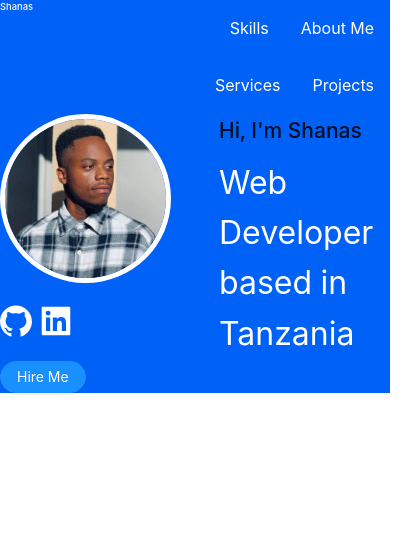
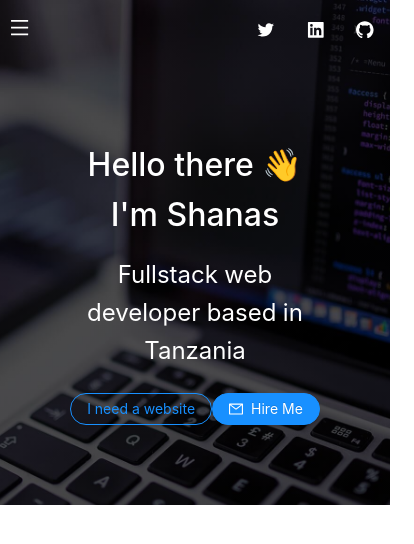
Before and after one commit to mrshanas/portfolio, a React (Create React App) app: page / in a window 390 px wide. Shown: the top 544 px of the page, 414 px wide, since content can reach past the window. Built offline with nearby package versions, Linux system fonts and the light colour scheme.

Commit message:
Header section

```diff
--- a/src/App.css
+++ b/src/App.css
@@ -1,44 +1,76 @@
-nav ul li {
+/* Header styles */
+nav ul li,
+.icons-links ul li {
   list-style: none;
   display: inline;
   float: right;
 }
-nav ul li a {
+nav ul li a,
+.icons-links ul li a {
   text-decoration: none;
   display: block;
   padding: 1rem;
   color: #fff;
-  font-size: 1rem;
+  font-size: 1.1rem;
 }
-.label {
-  color: #fff;
-  font: 10rem;
-}
-.hero-text {
-  margin: 0 auto;
-}
-.hero-text h1,
-p {
-  color: #fff;
-  font-size: 2rem;
-}
-.top-img {
-  background: #0061f7;
+
+.top-section {
+  background-image: linear-gradient(rgba(0, 0, 0, 0.5), rgba(0, 0, 0, 0.5)),
+    url("./assets/images/1947484.jpg");
   height: 100%;
   background-position: center;
   background-repeat: no-repeat;
   background-size: cover;
-
   position: relative;
 }
-.icons {
+.header-text {
+  margin: 10rem auto;
+  text-align: center;
+}
+.header-text h1 {
   color: #fff;
   font-size: 2rem;
 }
-
-.circular-image img {
-  border-radius: 50%;
-  width: 100%;
-  height: auto;
-  border: 5px solid #fff;
+.header-text p {
+  text-align: center;
+  color: #fff;
+  font-size: 1.5rem;
 }
+.mobile-menu {
+  display: none;
+}
+@media only screen and (max-width: 768px) {
+  .navbar {
+    display: none;
+  }
+  .mobile-menu {
+    display: flex;
+    float: left;
+    top: 20%;
+    position: relative;
+  }
+  .icons-links {
+    float: right;
+  }
+  .drawer-button {
+    text-decoration: none;
+    position: relative;
+    top: 20%;
+    padding-left: 0.6rem;
+    padding-top: 0.4rem;
+  }
+  .toggle-icon {
+    font-size: 1.2rem;
+    color: #fff;
+  }
+  .mobile-links li {
+    list-style: none;
+    padding: 1rem 1rem;
+  }
+  .mobile-links li a {
+    color: #000;
+  }
+  .header-text {
+    margin: 5rem auto;
+  }
+}
--- a/src/components/Header/Header.js
+++ b/src/components/Header/Header.js
@@ -1,13 +1,26 @@
 import React from "react";
 import Navbar from "./Navbar/Navbar";
-import Hero from "./Hero/Hero";
-import { Row, Col } from "antd";
+import { Row, Col, Button } from "antd";
+import { MailOutlined } from "@ant-design/icons";
 
 const Header = () => {
   return (
-    <section className="top-img">
+    <section className="top-section">
       <Navbar />
-      <Hero />
+      <Row>
+        <Col span={16} offset={4}>
+          <div className="header-text">
+            <h1>Hello there 👋 I'm Shanas</h1>
+            <p>Fullstack web developer based in Tanzania</p>
+            <Button shape="round" type="primary" ghost={true}>
+              I need a website
+            </Button>
+            <Button shape="round" type="primary" icon={<MailOutlined />}>
+              Hire Me
+            </Button>
+          </div>
+        </Col>
+      </Row>
     </section>
   );
 };
--- a/src/components/Header/Hero/Hero.js
+++ /dev/null
@@ -1,39 +0,0 @@
-import React from "react";
-import { Row, Col, Space, Button } from "antd";
-import { GithubFilled, LinkedinFilled } from "@ant-design/icons";
-import shanas from "../../../assets/images/photo_2022-02-22_22-09-49.jpg";
-
-const Hero = () => {
-  return (
-    <Row gutter={[48]}>
-      <Col span={12}>
-        <div className="hero-text">
-          <div className="circular-image">
-            <img src={shanas} alt="Shanas image" />
-          </div>
-
-          <br />
-          <Space>
-            <a href="https://github.com/mrshanas" target="_blank">
-              <GithubFilled className="icons" />
-            </a>
-            <a>
-              <LinkedinFilled className="icons" />
-            </a>
-          </Space>
-          <br />
-          <br />
-          <Button type="primary" href="" shape="round">
-            Hire Me
-          </Button>
-        </div>
-      </Col>
-      <Col span={12}>
-        <h1>Hi, I'm Shanas</h1>
-        <p>Web Developer based in Tanzania</p>
-      </Col>
-    </Row>
-  );
-};
-
-export default Hero;
--- a/src/components/Header/Navbar/Navbar.js
+++ b/src/components/Header/Navbar/Navbar.js
@@ -1,15 +1,22 @@
-import React from "react";
-import { Row, Col } from "antd";
+import React, { useState } from "react";
+import { Row, Col, Drawer, Button, Space } from "antd";
+import {
+  GithubFilled,
+  LinkedinFilled,
+  TwitterOutlined,
+  MenuOutlined,
+} from "@ant-design/icons";
 
 const Navbar = () => {
+  const [visible, setVisible] = useState(false);
+
+  const showDrawer = () => setVisible(true);
+  const onClose = () => setVisible(false);
   return (
     <>
-      <nav>
-        <Row>
-          <Col span={8}>
-            <h6 className="label">Shanas</h6>
-          </Col>
-          <Col span={16}>
+      <Row>
+        <Col xl={{ span: 8, offset: 2 }} xs={{ span: 0 }}>
+          <nav className="navbar">
             <ul>
               <li>
                 <a href="#">About Me</a>
@@ -24,9 +31,70 @@ const Navbar = () => {
                 <a href="#">Services</a>
               </li>
             </ul>
-          </Col>
-        </Row>
-      </nav>
+          </nav>
+        </Col>
+        <Col xl={{ span: 8, offset: 2 }} xs={{ span: 24 }}>
+          <div className="icons-links">
+            <ul>
+              <li>
+                <a
+                  href="https://github.com/mrshanas"
+                  target="_blank"
+                  rel="noreferrer"
+                >
+                  <GithubFilled />
+                </a>
+              </li>
+              <li>
+                <a
+                  href="https://www.linkedin.com/in/shabani-nassibu-9335b2219/"
+                  target="_blank"
+                  rel="noreferrer"
+                >
+                  <LinkedinFilled />
+                </a>
+              </li>
+              <li>
+                <a
+                  href="https://twitter.com/mrshanas"
+                  target="_blank"
+                  rel="noreferrer"
+                >
+                  <TwitterOutlined />
+                </a>
+              </li>
+            </ul>
+          </div>
+          <div className="mobile-menu">
+            <a onClick={showDrawer} className="drawer-button">
+              <MenuOutlined className="toggle-icon" />
+            </a>
+            <Space>
+              <Drawer
+                placement="left"
+                width={200}
+                onClose={onClose}
+                visible={visible}
+              >
+                <ul className="mobile-links">
+                  <li>
+                    <a href="#">About Me</a>
+                  </li>
+                  <li>
+                    <a href="#">Skills</a>
+                  </li>
+                  <li>
+                    <a href="#">Projects</a>
+                  </li>
+                  <li>
+                    <a href="#">Services</a>
+                  </li>
+                </ul>
+              </Drawer>
+            </Space>
+          </div>
+        </Col>
+      </Row>
     </>
   );
 };
```
Also changed, not shown: src/assets/images/1947484.jpg (added), src/assets/images/SL-103020-37400-03.jpg (deleted).
